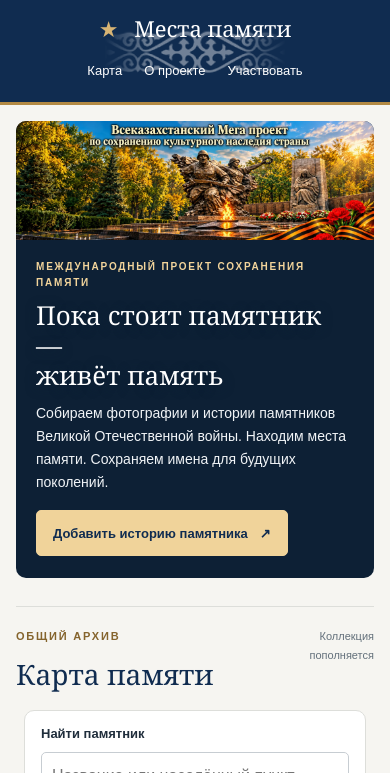
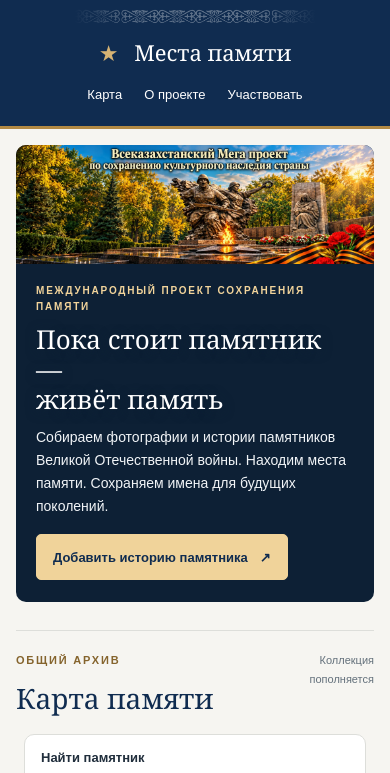
Before and after one commit to ktesifon-star/War_monuments, a website: page index.html in a window 390 px wide. Shown: the top 773 px of the page. Drawn offline with nearby package versions, Linux system fonts and the light colour scheme.

Commit message:
Place mobile header and footer ornaments in separate rows above text

```diff
--- a/style.css
+++ b/style.css
@@ -731,3 +731,19 @@ header::before, footer::before {
 }
 #map.show-settlement-labels .settlement-label { display: block; }
 .leaflet-tooltip.settlement-label::before { display: none; }
+
+/* Reserve a separate ornament row on phones and tablets, above the text. */
+@media (max-width: 800px) {
+  header, footer { padding-top: 8px; }
+  header::before, footer::before {
+    position: relative;
+    display: block;
+    left: auto;
+    top: auto;
+    transform: none;
+    width: min(240px, calc(100% - 48px));
+    height: 16px;
+    margin: 0 auto;
+    opacity: .32;
+  }
+}
```
